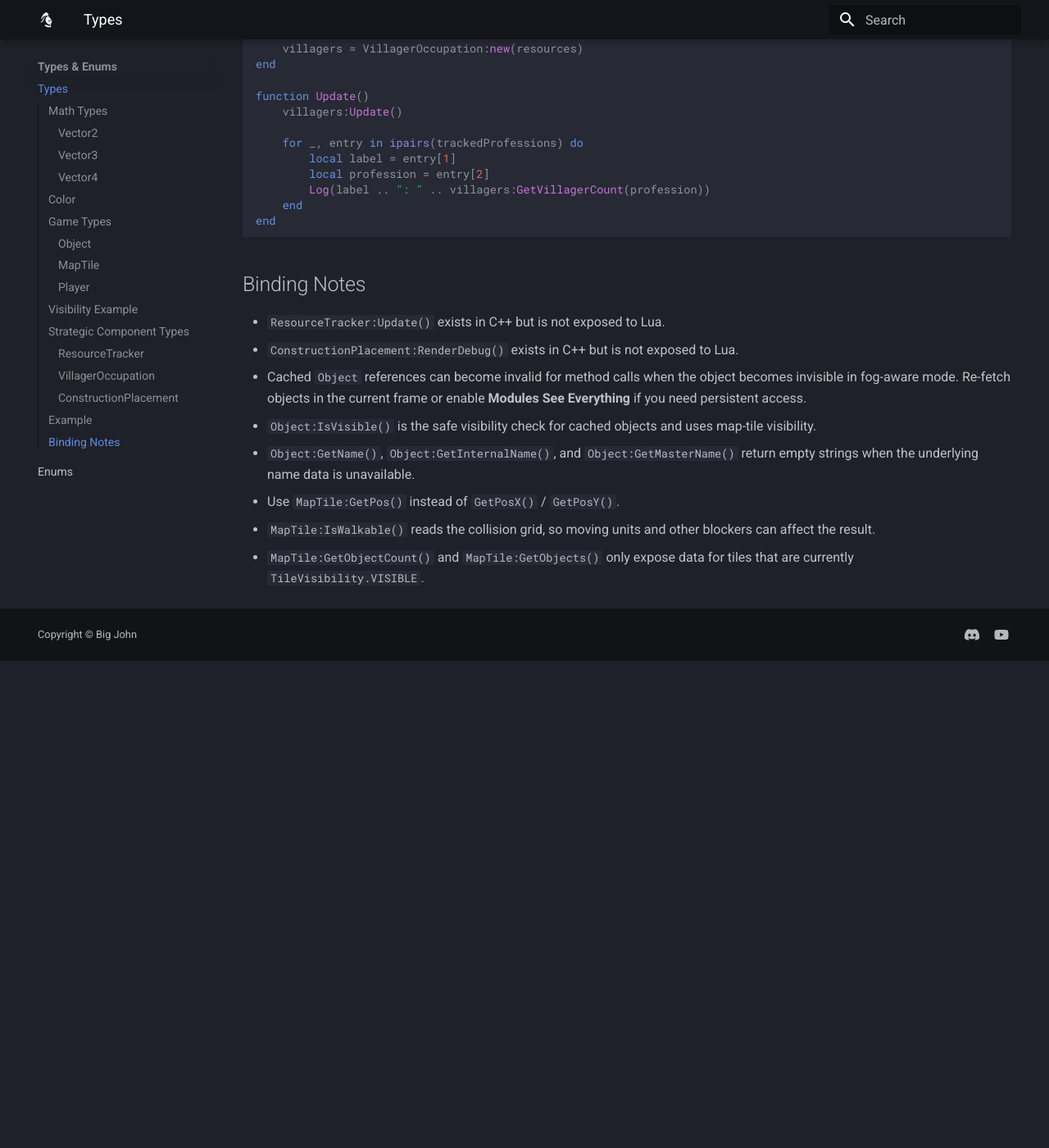
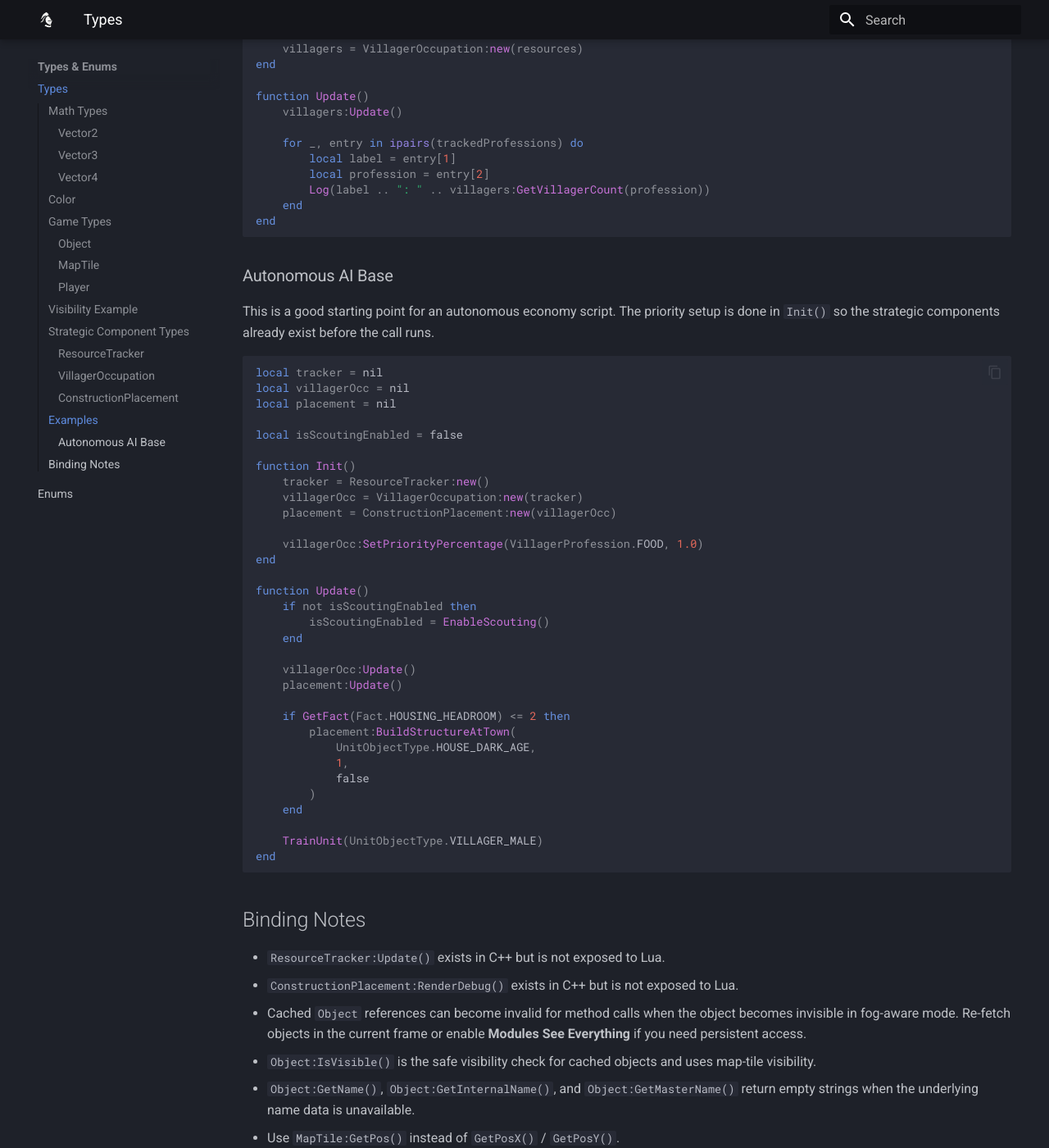
Before and after one commit to aoe2control/aoe2control.github.io, an MkDocs documentation site: the page built from docs/types.md, in a window 1280 px wide and 1400 px high, scrolled down 10475 px. Shown: the whole window at 82% size. Built offline with MkDocs 1.6.1 and Material for MkDocs 9.7.7, drawn with Linux system fonts in a browser that asks for light colours; before the commit the page ends 11281 px from its top, so only the background shows below that.

Commit message:
Added nice base module snippet for ai creation

````diff
--- a/docs/types.md
+++ b/docs/types.md
@@ -271,7 +271,7 @@ end
 
 `TryBuildStructureAtTown(...)` was removed. Use `BuildStructureAtTown(...)` instead.
 
-## Example
+## Examples
 
 Initialize strategic components in `Init()` instead of at file scope. Global-scope initialization can fail before the engine is ready.
 
@@ -305,6 +305,45 @@ function Update()
 end
 ```
 
+### Autonomous AI Base
+
+This is a good starting point for an autonomous economy script. The priority setup is done in `Init()` so the strategic components already exist before the call runs.
+
+```lua
+local tracker = nil
+local villagerOcc = nil
+local placement = nil
+
+local isScoutingEnabled = false
+
+function Init()
+    tracker = ResourceTracker:new()
+    villagerOcc = VillagerOccupation:new(tracker)
+    placement = ConstructionPlacement:new(villagerOcc)
+
+    villagerOcc:SetPriorityPercentage(VillagerProfession.FOOD, 1.0)
+end
+
+function Update()
+    if not isScoutingEnabled then
+        isScoutingEnabled = EnableScouting()
+    end
+
+    villagerOcc:Update()
+    placement:Update()
+
+    if GetFact(Fact.HOUSING_HEADROOM) <= 2 then
+        placement:BuildStructureAtTown(
+            UnitObjectType.HOUSE_DARK_AGE,
+            1,
+            false
+        )
+    end
+
+    TrainUnit(UnitObjectType.VILLAGER_MALE)
+end
+```
+
 ## Binding Notes
 
 - `ResourceTracker:Update()` exists in C++ but is not exposed to Lua.
````
Also changed, not shown: site/search/search_index.json, site/types/index.html.
